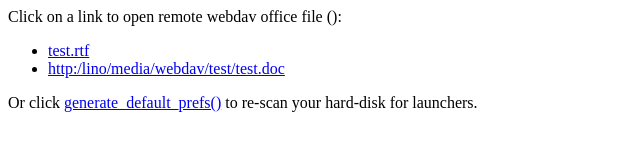
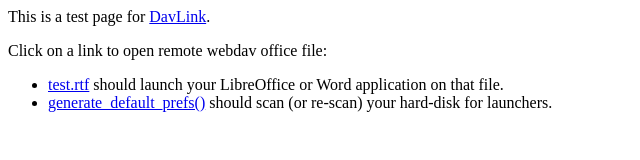
Before and after one commit to lsaffre/davlink, a plain HTML site: page example/index.html in a window 1280 px wide. Shown: the whole page, without its empty margins (0-640 px from the left). Drawn offline with Linux system fonts and the light colour scheme; a script that the page names is missing.

Commit message:
http://docs.lino-framework.org/blog/2014/0527.html

```diff
--- a/example/davlink_jnlp_test.html
+++ b/example/index.html
@@ -28,14 +28,21 @@ function generate_default_prefs() {
 </script>
 </head>
 <body>
+
 <div>
-Click on a link to open remote webdav office file ():
+<p>This is a test page for
+<a href="http://lino-framework.org/davlink/index.html">DavLink</a>.
+</p>
+
+<p>Click on a link to open remote webdav office file:</p>
 <ul>
-<li><a href="javascript:startFile('test.rtf')">test.rtf</a></li>
-<li><a href="javascript:startFile('http:/lino/media/webdav/test/test.doc')">http:/lino/media/webdav/test/test.doc</a></li>
+<li><a href="javascript:startFile('http://test-davlink.lino-framework.org/test.rtf')">test.rtf</a>
+should launch your LibreOffice or Word application on that file.
+</li>
+<li><a href="javascript:generate_default_prefs()">generate_default_prefs()</a>
+should scan (or re-scan) your hard-disk for launchers.
+</li>
 </ul>
-Or click <a href="javascript:generate_default_prefs()">generate_default_prefs()</a>
-to re-scan your hard-disk for launchers.
 
 </div>
 </body>
```
